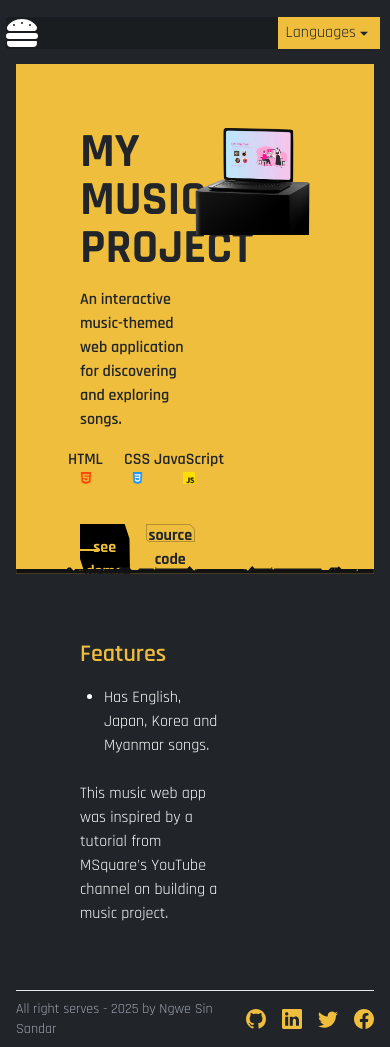
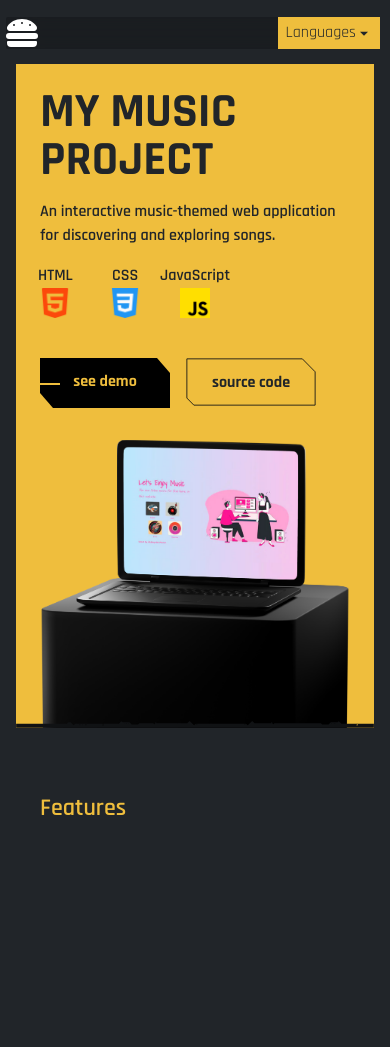
Before and after one commit to ngwesinsandar2/cyber_portfolio, a Next.js app: page /en/projects/1 in a window 390 px wide. After the commit the page ends 844 px from the top, so only its background shows below. Built offline with nearby package versions, Linux system fonts and the light colour scheme.

Commit message:
feat: added mobile responsive to all pages

```diff
--- a/app/[locale]/about/page.tsx
+++ b/app/[locale]/about/page.tsx
@@ -10,7 +10,7 @@ const About = () => {
 
   return (
     <>
-      <main className="pt-16">
+      <main className="pt-20">
         <h1 className="text-5xl font-bold mb-6">
           <span className="uppercase">{t("about.title")}</span>{" "}
           <span className="text-2xl text-[--primary-color]">
--- a/app/[locale]/contact/page.tsx
+++ b/app/[locale]/contact/page.tsx
@@ -9,7 +9,7 @@ const Contact = () => {
   return (
     <>
       <div className="flex flex-col justify-between h-svh">
-        <main className="pt-16">
+        <main className="pt-20">
           <h1 className="text-5xl font-bold mb-6">
             <span className="uppercase">{t('contact.title')}</span>{' '}
             <span className="text-2xl text-[var(--primary-color)]">
--- a/app/[locale]/projects/[slug]/page.tsx
+++ b/app/[locale]/projects/[slug]/page.tsx
@@ -1,18 +1,17 @@
 'use client';
 
+import DemoandSourceButtons from '@/app/components/DemoandSourceButtons';
 import Footer from '@/app/components/Footer';
-import projects from '../../../../data/projects.json';
 import { ProjectInterface } from '@/app/interfaces/ProjectInterface';
+import bgLineImg from '@/public/assets/images/projects/bgLine.svg';
 import {
+  Tooltip,
+  TooltipContent,
   TooltipProvider,
-  Tooltip,
-  TooltipTrigger,
-  TooltipContent
+  TooltipTrigger
 } from '@radix-ui/react-tooltip';
 import Image from 'next/image';
-import bgLineImg from '@/public/assets/images/projects/bgLine.svg';
-import myMusicUIImg from '@/public/assets/images/projects/myMusicUI.png';
-import DemoandSourceButtons from '@/app/components/DemoandSourceButtons';
+import projects from '../../../../data/projects.json';
 
 const ProjectDetails = ({ params }: { params: { slug: string } }) => {
   const { slug } = params;
@@ -21,10 +20,10 @@ const ProjectDetails = ({ params }: { params: { slug: string } }) => {
   )!;
 
   return (
-    <>
+    <div className="flex flex-col justify-between h-svh">
       <main className="py-16">
-        <section className="relative bg-[--primary-color] text-[--grey-color] px-16 pt-16">
-          <div className="grid grid-cols-2">
+        <section className="relative bg-[--primary-color] text-[--grey-color] px-6 md:px-16 pt-6 md:pt-16">
+          <div className="grid grid-cols-1 lg:grid-cols-2 gap-8 lg:gap-0">
             <div>
               <h1 className="text-5xl font-bold mb-4 uppercase">
                 {projectDetails?.project_name}
@@ -106,8 +105,8 @@ const ProjectDetails = ({ params }: { params: { slug: string } }) => {
           </div>
         </section>
         <section>
-          <div className="px-16 pt-16">
-            <div className="grid grid-cols-3 gap-6">
+          <div className="px-6 md:px-16 pt-16">
+            <div className="grid grid-cols-1 lg:grid-cols-3 gap-6">
               <div className="col-span-2">
                 <div className="mb-6">
                   <h3 className="text-[--primary-color] text-2xl font-semibold mb-4">
@@ -148,7 +147,7 @@ const ProjectDetails = ({ params }: { params: { slug: string } }) => {
       </main>
 
       <Footer />
-    </>
+    </div>
   );
 };
 
--- a/app/[locale]/projects/page.tsx
+++ b/app/[locale]/projects/page.tsx
@@ -18,6 +18,7 @@ import projects from '@/data/projects.json';
 import DemoandSourceButtons from '@/app/components/DemoandSourceButtons';
 import Footer from '@/app/components/Footer';
 import { useTranslations } from 'next-intl';
+import ProjectCard from '@/app/components/Cards/ProjectCard';
 
 const Projects = () => {
   const t = useTranslations();
@@ -28,24 +29,26 @@ const Projects = () => {
 
   return (
     <>
-      <main className="pt-16">
+      <main className="pt-20">
         <h1 className="text-5xl font-bold">
-          <span className="uppercase">{t("projects.title")}</span>{' '}
+          <span className="uppercase">{t('projects.title')}</span>{' '}
           <span className="text-2xl text-[var(--primary-color)]">
             [ My_Proud_Children ]
           </span>
         </h1>
-        <h6 className='text-lg text-[--primary-color] font-semibold mb-6'>
+        <h6 className="text-lg text-[--primary-color] font-semibold mb-6">
           Big thanks to my friend Htoo Aung Shine for these project pages
           designs.
         </h6>
-        <section className=" mb-10">
+        <section className="mb-10">
           <ul className="flex flex-col gap-10">
             {projects.map((project) => {
               return (
+                <>
+                  {/* Desktop */}
                   <li
                     key={project.id}
-                  className="flex h-[400px] gap-6 px-6 py-4 bg-gradient-to-b from-[#292B38] to-[#0C0C12] rounded-sm relative"
+                    className="hidden lg:flex h-[400px] gap-6 px-6 py-4 bg-gradient-to-b from-[#292B38] to-[#0C0C12] rounded-sm relative"
                   >
                     <Image
                       src={project.img}
@@ -132,6 +135,9 @@ const Projects = () => {
                       </div>
                     </div>
                   </li>
+                  {/* Tablet and Mobile */}
+                  <ProjectCard projectDetails={project} />
+                </>
               );
             })}
           </ul>
--- a/app/components/Cards/ProjectCard.tsx
+++ b/app/components/Cards/ProjectCard.tsx
@@ -1,15 +1,15 @@
 import { ProjectInterface } from "@/app/interfaces/ProjectInterface";
+import { Link } from "@/navigation";
 import Image from "next/image";
-import Link from "next/link";
 import { IoIosArrowForward } from "react-icons/io";
 
 const ProjectCard = ({
-  projectDetails,
+  projectDetails
 }: {
   projectDetails: ProjectInterface;
 }) => {
   return (
-    <div className="">
+    <div className="block lg:hidden">
       <div className="flex justify-center pt-6 px-6 w-full bg-gradient-to-b from-[#292B38] to-[#0C0C12]">
         <Image
           src={projectDetails.img}
```
Lines whose indentation alone changed are shown as unchanged.
